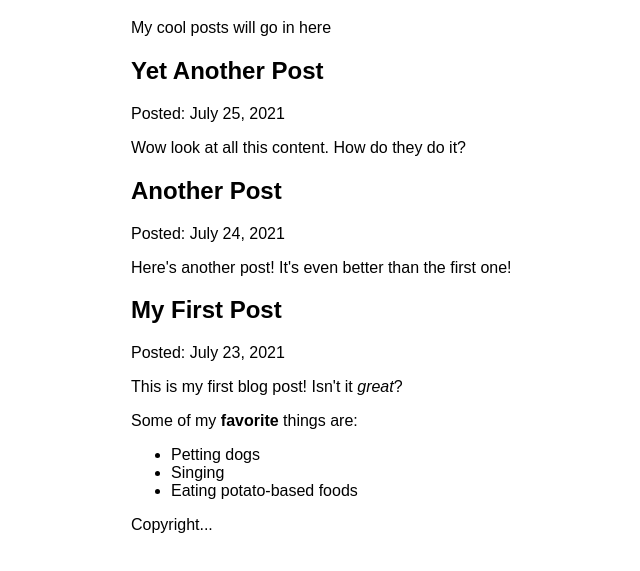
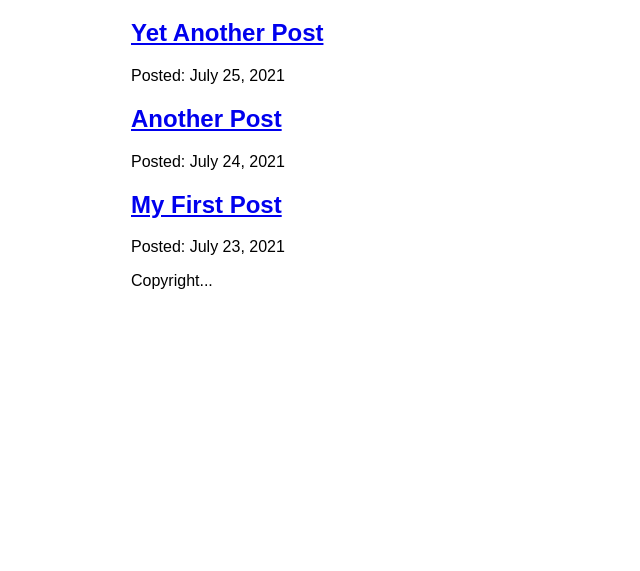
Before and after one commit to leeyeonji28/my-blog-2022-05-31, a Gatsby site: page /blog in a window 1280 px wide. Shown: the part 157-728 px from the top of the page, without its empty margins (259-899 px from the left). Built offline with nearby package versions, Linux system fonts and the light colour scheme; Gatsby itself is replaced by a stand-in of ours.

Commit message:
블로그 글 리스트에서 포스트페이지로 링크

```diff
--- a/src/pages/blog/index.js
+++ b/src/pages/blog/index.js
@@ -1,37 +1,32 @@
-import { graphql, useStaticQuery } from "gatsby";
 import React from "react";
-import { MDXRenderer } from "gatsby-plugin-mdx";
+import { Link, graphql } from "gatsby";
 import Layout from "../../components/layout";
-
-function BlogPage() {
-  const data = useStaticQuery(graphql`
-    query {
-      allMdx(sort: { fields: frontmatter___date, order: DESC }) {
-        nodes {
-          frontmatter {
-            date(formatString: "MMMM D, YYYY")
-            title
-          }
-          id
-          body
-        }
-      }
-    }
-  `);
-
+const BlogPage = ({ data }) => {
   return (
     <Layout pageTitle="My Blog Posts">
-      <p>My cool posts will go in here</p>
-
       {data.allMdx.nodes.map((node) => (
         <article key={node.id}>
-          <h2>{node.frontmatter.title}</h2>
+          <h2>
+            <Link to={`/blog/${node.slug}`}>{node.frontmatter.title}</Link>
+          </h2>
           <p>Posted: {node.frontmatter.date}</p>
-          <MDXRenderer>{node.body}</MDXRenderer>
         </article>
       ))}
     </Layout>
   );
-}
-
+};
+export const query = graphql`
+  query {
+    allMdx(sort: { fields: frontmatter___date, order: DESC }) {
+      nodes {
+        frontmatter {
+          date(formatString: "MMMM D, YYYY")
+          title
+        }
+        id
+        slug
+      }
+    }
+  }
+`;
 export default BlogPage;
```
